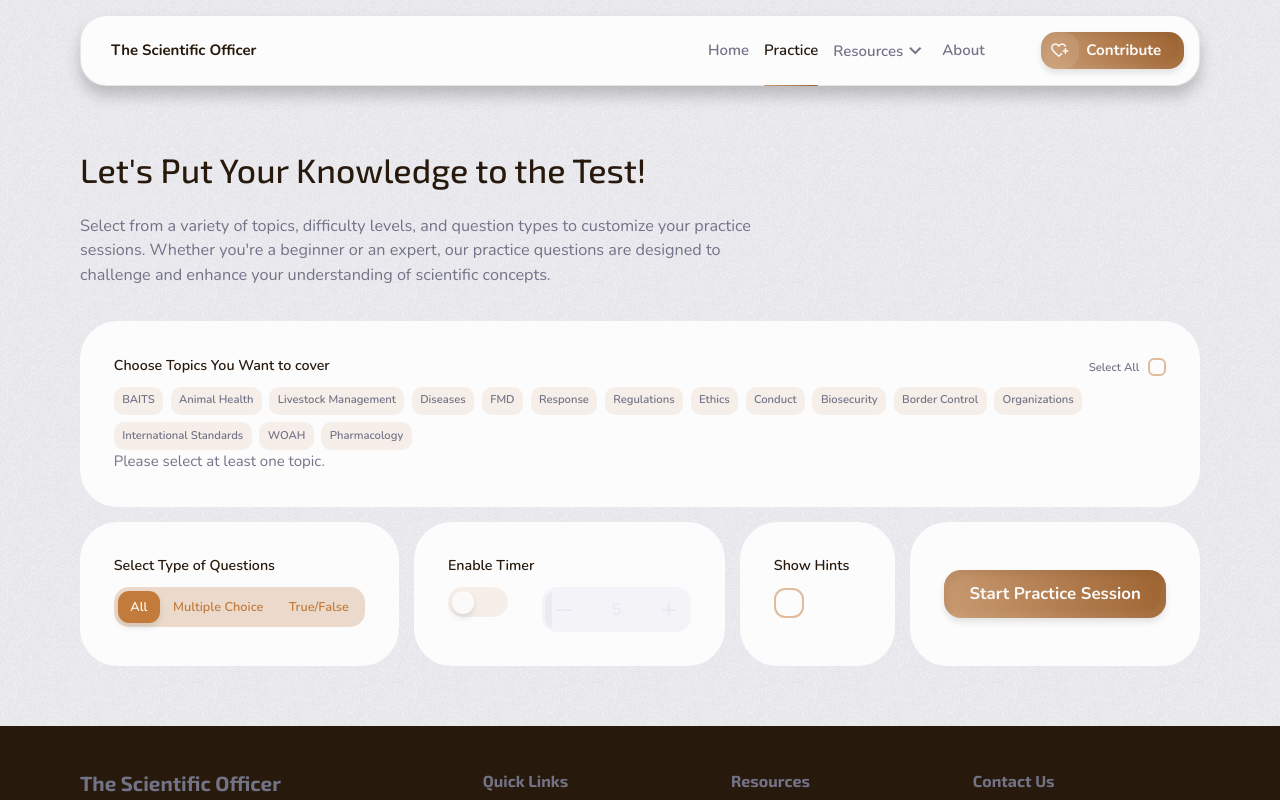
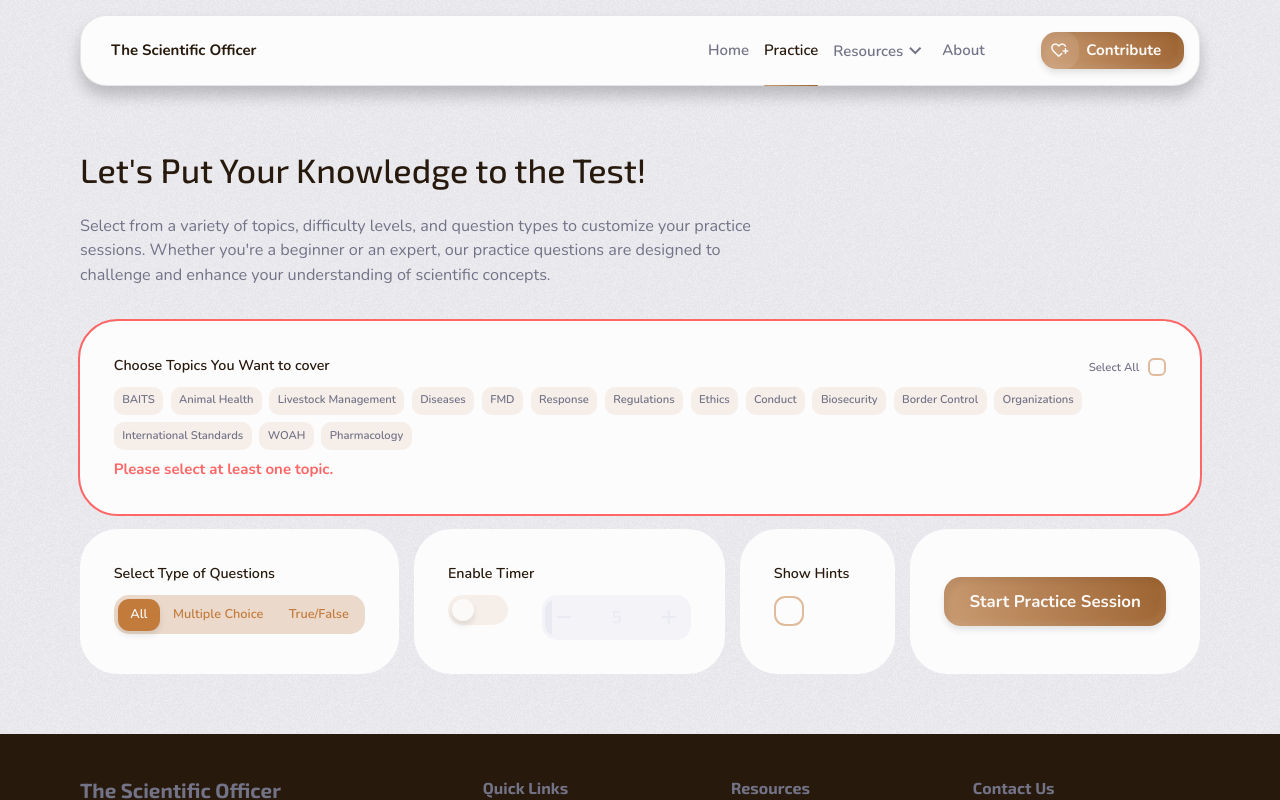
Before and after one commit to Timbar09/the_scientific_officer, a React (Vite) app: page /practice in a window 1280 px wide. Both pictures are taken after a click on the button "Start Practice Session". Shown: the top 800 px of the page. Built offline with nearby package versions, Linux system fonts and the light colour scheme.

Commit message:
Style form validation error message display

```diff
--- a/src/assets/sass/components/_Form.scss
+++ b/src/assets/sass/components/_Form.scss
@@ -11,6 +11,10 @@
       font-size: 0.95em;
       font-weight: 600;
       color: clr(primary, 900);
+    }
+
+    &--error {
+      outline: 2px solid clr(alert, 800);
     }
   }
 
--- a/src/components/Form/FormField.tsx
+++ b/src/components/Form/FormField.tsx
@@ -63,7 +63,7 @@ const FormField = ({
       />
 
       {errors && errors[name] && (
-        <p className="form__field--error p-block-1 p-inline-4 clr-alert-800">
+        <p className="form__field--error__message m-block-start-1 clr-alert-800 fw-bold">
           {errors[name]?.message?.toString() || "This field is required."}
         </p>
       )}
--- a/src/pages/practice/settings/PracticeSettingTopicSection.tsx
+++ b/src/pages/practice/settings/PracticeSettingTopicSection.tsx
@@ -6,7 +6,7 @@ import { titlize } from "../../../utils";
 
 interface TopicProps {
   register: UseFormRegister<FieldValues>;
-  error?: string;
+  errorMessage?: string;
   formSectionData: {
     name: string;
     practiceTopics: string[];
@@ -17,7 +17,7 @@ interface TopicProps {
 
 const PracticeSettingTopicSection = ({
   register,
-  error,
+  errorMessage,
   formSectionData,
 }: TopicProps) => {
   const { name, practiceTopics, selected, isAllSelected } = formSectionData;
@@ -59,7 +59,11 @@ const PracticeSettingTopicSection = ({
         ))}
       </ul>
 
-      {error ? <p className="form__field--error">{error}</p> : null}
+      {errorMessage ? (
+        <p className="form__field--error__message m-block-start-1 clr-alert-800 fw-bold">
+          {errorMessage}
+        </p>
+      ) : null}
     </FormFieldset>
   );
 };
--- a/src/pages/practice/settings/index.tsx
+++ b/src/pages/practice/settings/index.tsx
@@ -38,6 +38,7 @@ const fd = {
 interface FormSectionProps {
   className: string;
   children?: React.ReactNode;
+  hasError?: boolean;
 }
 
 const PracticeSettingsForm = () => {
@@ -84,10 +85,13 @@ const PracticeSettingsForm = () => {
       className="practice__form flex flex-col m-block-start-5"
       onSubmit={onSubmit}
     >
-      <FormSection className="practice__form--topic">
+      <FormSection
+        className="practice__form--topic"
+        hasError={!!errors.topics?.message}
+      >
         <PracticeSettingTopicSection
           register={register}
-          error={errors.topics?.message as string}
+          errorMessage={errors.topics?.message as string}
           formSectionData={fd.topics}
         />
       </FormSection>
@@ -123,9 +127,13 @@ const PracticeSettingsForm = () => {
   );
 };
 
-const FormSection = ({ className, children }: FormSectionProps) => {
+const FormSection = ({ className, children, hasError }: FormSectionProps) => {
+  const errorClass = hasError ? "form__field--error" : "";
+
   return (
-    <section className={`practice__form--section ${className} p-5`}>
+    <section
+      className={`practice__form--section ${className} ${errorClass} p-5`}
+    >
       {children}
     </section>
   );
```
